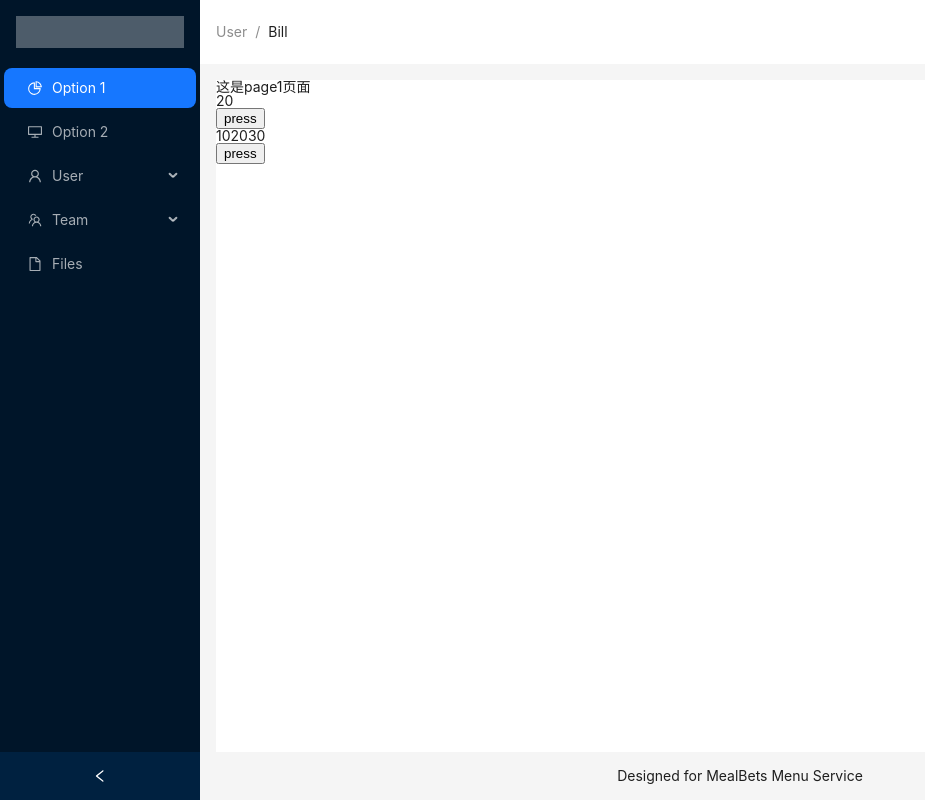
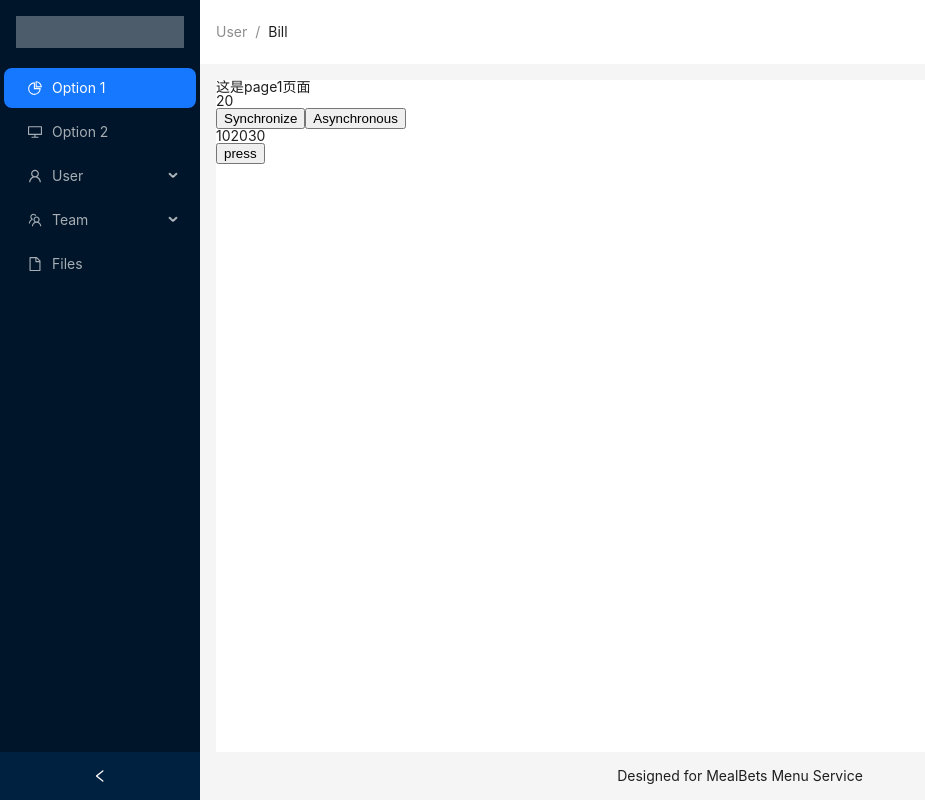
Before and after one commit to RF0606/ReactProject, a React (Vite) app: page /Page1 in a window 1280 px wide. Shown: the whole page, without its empty margins (0-925 px from the left). Built offline with nearby package versions, Linux system fonts and the light colour scheme.

Commit message:
add asynchronous actions

```diff
--- a/package.json
+++ b/package.json
@@ -18,6 +18,7 @@
     "react-redux": "^7.2.8",
     "react-router-dom": "^6.3.0",
     "redux": "^4.1.2",
+    "redux-thunk": "^2.4.0",
     "reset-css": "^5.0.2"
   },
   "devDependencies": {
--- a/src/store/NumStatus/index.ts
+++ b/src/store/NumStatus/index.ts
@@ -13,11 +13,18 @@ const store={
             newState.num+=10;
         },
     },
+    asyncActions:{  // 只放异步的方法
+        asyncAdd1(dispatch:Function){
+            setTimeout(()=>{
+                dispatch({type:"add1"})
+            },1000)
+        }
+    },
+
     // 名字统一管理
     // add1:"add1",
     // add2:"add2",
     // add3:"add3"
-
     actionNames:{}
 }
 // 我们现在想做到actionNames自动生成。不用我每一次添加一个方法，都要在actionNames手动添加键值对，这样很麻烦。
--- a/src/store/store.ts
+++ b/src/store/store.ts
@@ -1,4 +1,5 @@
 import {legacy_createStore, combineReducers,compose,applyMiddleware} from "redux"
+import reduxThunk from "redux-thunk"
 import { configureStore } from '@reduxjs/toolkit'
 import reducer from "./NumStatus/reducer"
 import handleArr from "./ArrStatus/reducer"
@@ -16,9 +17,16 @@ const reducers = combineReducers({
 })
 
 // 判断有没有__REDUX_DEVTOOLS_EXTENSION_COMPOSE__这个模块
+/*
 const store = legacy_createStore(reducers,window.__REDUX_DEVTOOLS_EXTENSION__ && window.__REDUX_DEVTOOLS_EXTENSION__());
 export default store
+*/
+// 判断有没有__REDUX_DEVTOOLS_EXTENSION_COMPOSE__这个模块
+let composeEnhancers = window.__REDUX_DEVTOOLS_EXTENSION_COMPOSE__ ? window.__REDUX_DEVTOOLS_EXTENSION_COMPOSE__({}):compose //rt
 
+// 把仓库数据，浏览器redux-dev-tools，还有reduxThunk插件关联在store中
+const store = legacy_createStore(reducers,composeEnhancers(applyMiddleware(reduxThunk)));
+export default store
 /*
 export default configureStore({
     reducer: {
--- a/src/views/Page1.tsx
+++ b/src/views/Page1.tsx
@@ -1,6 +1,5 @@
 import {useSelector, useDispatch} from "react-redux"
-
-
+import numStatus from "@/store/NumStatus"
 
 const View = () => {
     //获取仓库数据
@@ -22,6 +21,22 @@ const View = () => {
         console.log(num)
     }
 
+    //异步功能实现
+    const changeNumAsyn = () => {
+        //异步的写法：redux-thunk的用法，但是是没有抽离到actions之前的
+        /*
+        dispatch((dis:Function)=>{
+            setTimeout(()=>{
+                dis({type:"add1"})
+                },1000)
+        })
+        */
+
+        // 优化redux-thunk的异步写法
+        // dispatch(调用状态管理中的asyncAdd1)
+        dispatch(numStatus.asyncActions.asyncAdd1)
+    }
+
     const changeArr = () => {
         dispatch({type:"arrPush",val:10})
         console.log(num)
@@ -31,7 +46,8 @@ const View = () => {
         <div className={"About"}>
             <p>这是page1页面</p>
             <p>{num}</p>
-            <button onClick={changeNum}>press</button>
+            <button onClick={changeNum}>Synchronize</button>
+            <button onClick={changeNumAsyn}>Asynchronous</button>
 
             <p>{arr}</p>
             <button onClick={changeArr}>press</button>
```
Also changed, not shown: 1 other file (tests, documents, lock files or other folders).
